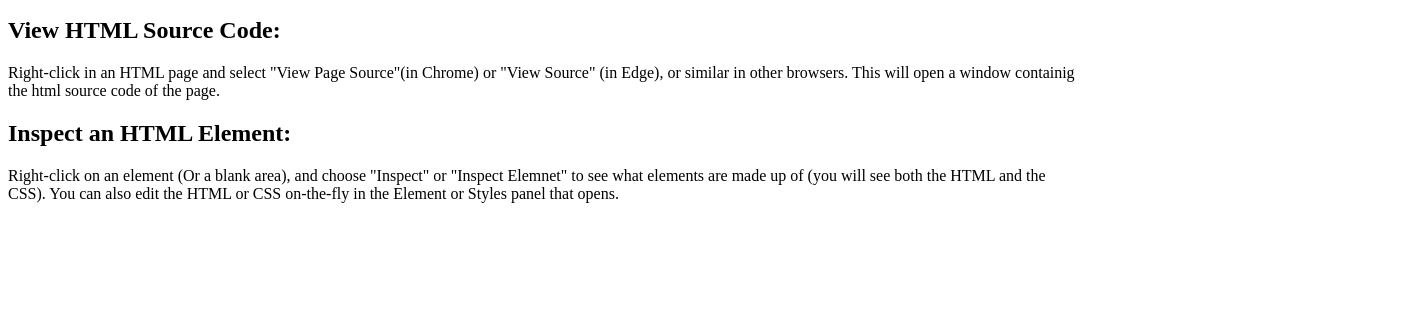
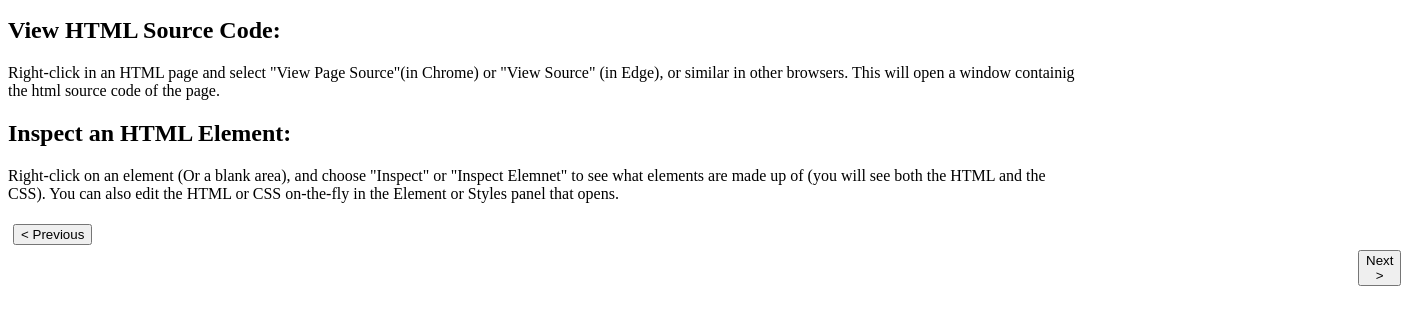
Before and after one commit to Anik-das360/Web-Development, a plain HTML site: page Web.html in a window 1280 px wide. Shown: the part 87-412 px from the top of the page, 1401 px wide, since content can reach past the window. Drawn offline with Linux system fonts and the light colour scheme.

Commit message:
Update Web.html

```diff
--- a/Web.html
+++ b/Web.html
@@ -17,7 +17,8 @@
 			<p>Right-click on an element (Or a blank area), and choose "Inspect" or "Inspect Elemnet" to see what elements are made up of (you will see both the HTML and the<br>
                            CSS). You can also edit the HTML or CSS on-the-fly in the Element or Styles panel that opens.</p>
 		</div>
-               <style>
+               <button style="margin:5px;"> < Previous</button>
+    	       <button style="margin:0 0 0 1350px;">Next ></button>
 
 	</body>
 </html>
```
